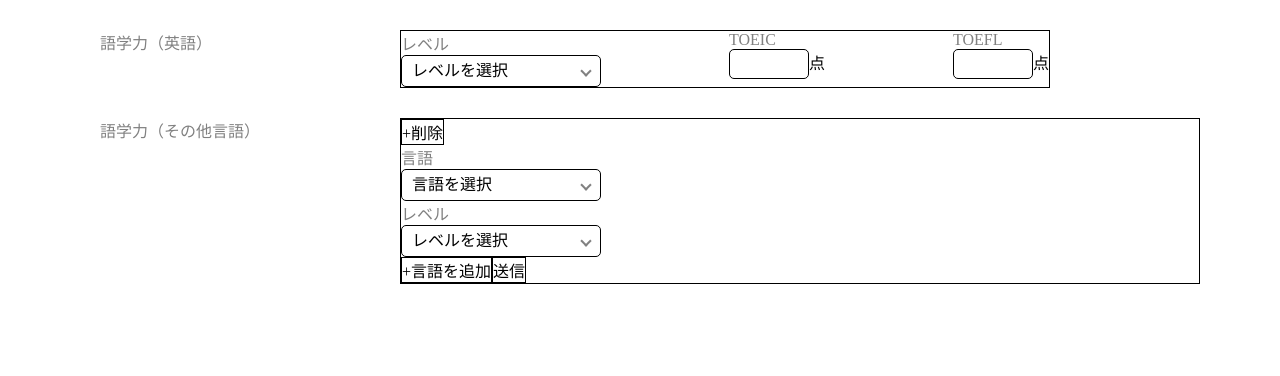
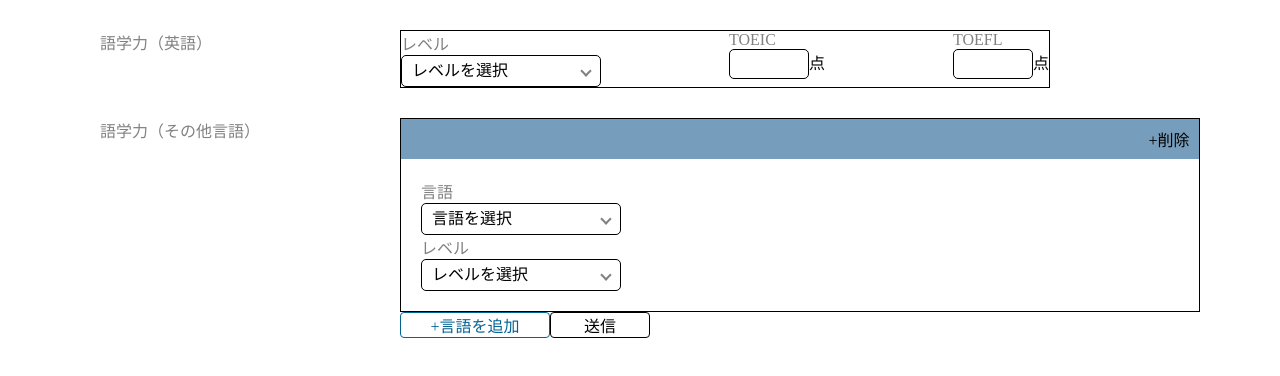
Before and after one commit to bitaKitsui/language-skill-form, a Vue app: page / in a window 1280 px wide. Shown: the top 376 px of the page. Built offline with nearby package versions, Linux system fonts and the light colour scheme.

Commit message:
fix: その他言語のレイアウト修正

```diff
--- a/src/components/atoms/BaseButton.vue
+++ b/src/components/atoms/BaseButton.vue
@@ -5,14 +5,15 @@ interface Props {
   label: string
   type: HTMLButtonElement
   color: 'primary' | 'error' | 'disabled'
+  width: string
 }
 
 const props = defineProps<Props>()
-const { label, type, color } = toRefs(props)
+const { label, type, color, width } = toRefs(props)
 </script>
 
 <template>
-  <button :type="type" :color="color" class="button">
+  <button :type="type" class="button">
     {{ label }}
   </button>
 </template>
@@ -20,5 +21,8 @@ const { label, type, color } = toRefs(props)
 <style scoped>
 .button {
   cursor: pointer;
+  width: v-bind(width);
+  text-align: center;
+  border-radius: 4px;
 }
 </style>
--- a/src/components/atoms/BaseIconButton.vue
+++ b/src/components/atoms/BaseIconButton.vue
@@ -1,19 +1,27 @@
 <script setup lang="ts">
-import { toRefs } from 'vue'
+import { computed, toRefs } from 'vue'
 
 interface Props {
   label: string
   type: HTMLButtonElement
   color: 'primary' | 'error' | 'disabled'
   outlined: boolean
+  width: string
 }
 
 const props = defineProps<Props>()
-const { label, type, color, outlined } = toRefs(props)
+const { label, type, color, outlined, width } = toRefs(props)
+
+const classObject = computed(() => {
+  return {
+    'icon-button--outlined': outlined.value,
+    'icon-button': !outlined.value,
+  }
+})
 </script>
 
 <template>
-  <button :type="type" :color="color" :outlined="outlined" class="icon-button">
+  <button :type="type" :class="classObject">
     <span>+</span>
     <span>
       {{ label }}
@@ -24,5 +32,21 @@ const { label, type, color, outlined } = toRefs(props)
 <style scoped>
 .icon-button {
   cursor: pointer;
+  border: none;
+  width: v-bind(width);
+  text-align: center;
+}
+
+.icon-button:hover {
+  border: 1px solid #056394;
+}
+
+.icon-button--outlined {
+  border: 1px solid #056394;
+  border-radius: 4px;
+  color: #056394;
+  cursor: pointer;
+  width: v-bind(width);
+  text-align: center;
 }
 </style>
--- a/src/components/molecules/BaseOtherLanguageForm.vue
+++ /dev/null
@@ -1,68 +0,0 @@
-<script setup lang="ts">
-import { toRefs } from 'vue'
-import BaseTitle from '../atoms/BaseTitle.vue'
-import BaseIconButton from '../atoms/BaseIconButton.vue'
-import BaseSelect from '../atoms/BaseSelect.vue'
-import BaseButton from '../atoms/BaseButton.vue'
-import { LANGUAGE_SELECTS, LANGUAGE_LEVEL_SELECTS } from '../../constants'
-
-interface Props {
-  width: string
-}
-
-const props = defineProps<Props>()
-const { width } = toRefs(props)
-</script>
-
-<template>
-  <div class="other-language-wrapper">
-    <BaseTitle :value="'語学力（その他言語）'" :width="'300px'" />
-    <form class="other-language-form">
-      <BaseIconButton
-        :label="'削除'"
-        :type="'button'"
-        color="'primary'"
-        :outlined="false"
-      />
-      <BaseSelect
-        :id="'language'"
-        :label="'言語'"
-        :name="'select-language'"
-        :options="LANGUAGE_SELECTS"
-        :width="'200px'"
-      />
-      <BaseSelect
-        :id="'level'"
-        :label="'レベル'"
-        :name="'select-level'"
-        :options="LANGUAGE_LEVEL_SELECTS"
-        :width="'200px'"
-      />
-      <div class="buttons">
-        <BaseIconButton
-          :label="'言語を追加'"
-          :type="'button'"
-          :color="'primary'"
-          :outlined="false"
-        />
-        <BaseButton :label="'送信'" :type="'submit'" :color="'primary'" />
-      </div>
-    </form>
-  </div>
-</template>
-
-<style scoped>
-.other-language-wrapper {
-  display: flex;
-  height: auto;
-}
-
-.other-language-form {
-  width: v-bind(width);
-  border: 1px solid;
-}
-
-.buttons {
-  display: flex;
-}
-</style>
--- /dev/null
+++ b/src/components/organisms/BaseOtherLanguageForm.vue
@@ -0,0 +1,96 @@
+<script setup lang="ts">
+import { toRefs } from 'vue'
+import BaseTitle from '../atoms/BaseTitle.vue'
+import BaseIconButton from '../atoms/BaseIconButton.vue'
+import BaseSelect from '../atoms/BaseSelect.vue'
+import BaseButton from '../atoms/BaseButton.vue'
+import { LANGUAGE_SELECTS, LANGUAGE_LEVEL_SELECTS } from '../../constants'
+
+interface Props {
+  width: string
+}
+
+const props = defineProps<Props>()
+const { width } = toRefs(props)
+</script>
+
+<template>
+  <div class="other-language-wrapper">
+    <BaseTitle :value="'語学力（その他言語）'" :width="'300px'" />
+    <form class="other-language-form">
+      <div class="form-border">
+        <div class="form-header">
+          <BaseIconButton
+            :label="'削除'"
+            :type="'button'"
+            color="'primary'"
+            :outlined="false"
+            :width="'60px'"
+          />
+        </div>
+        <div class="form-selects">
+          <BaseSelect
+            :id="'language'"
+            :label="'言語'"
+            :name="'select-language'"
+            :options="LANGUAGE_SELECTS"
+            :width="'200px'"
+          />
+          <BaseSelect
+            :id="'level'"
+            :label="'レベル'"
+            :name="'select-level'"
+            :options="LANGUAGE_LEVEL_SELECTS"
+            :width="'200px'"
+          />
+        </div>
+      </div>
+      <div class="buttons">
+        <BaseIconButton
+          :label="'言語を追加'"
+          :type="'button'"
+          :color="'primary'"
+          :outlined="true"
+          :width="'150px'"
+        />
+        <BaseButton
+          :label="'送信'"
+          :type="'submit'"
+          :color="'primary'"
+          :width="'100px'"
+        />
+      </div>
+    </form>
+  </div>
+</template>
+
+<style scoped>
+.other-language-wrapper {
+  display: flex;
+  height: auto;
+}
+
+.other-language-form {
+  width: v-bind(width);
+}
+
+.form-border {
+  border: 1px solid;
+}
+
+.form-header {
+  width: 100%;
+  height: 40px;
+  background: #769dbb;
+  display: flex;
+  justify-content: flex-end;
+}
+
+.form-selects {
+  padding: 20px;
+}
+
+.buttons {
+  display: flex;
+}
+</style>
--- a/src/components/templates/LanguageSkillForm.vue
+++ b/src/components/templates/LanguageSkillForm.vue
@@ -1,6 +1,6 @@
 <script setup lang="ts">
-import BaseForm from '../molecules/BaseForm.vue'
-import BaseOtherLanguageForm from '../molecules/BaseOtherLanguageForm.vue'
+import BaseForm from '../organisms/BaseForm.vue'
+import BaseOtherLanguageForm from '../organisms/BaseOtherLanguageForm.vue'
 </script>
 
 <template>
```
Also changed, not shown: src/components/organisms/BaseForm.vue (renamed from src/components/molecules/BaseForm.vue).
